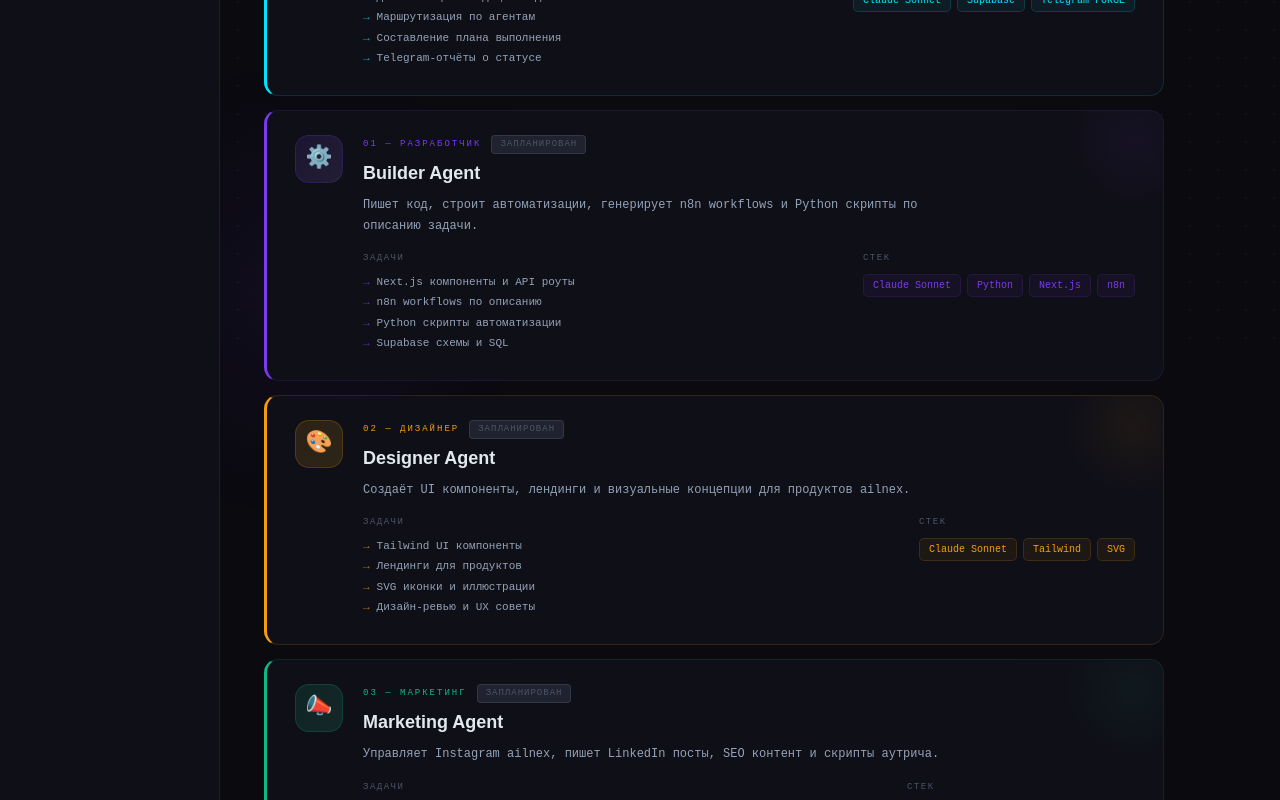
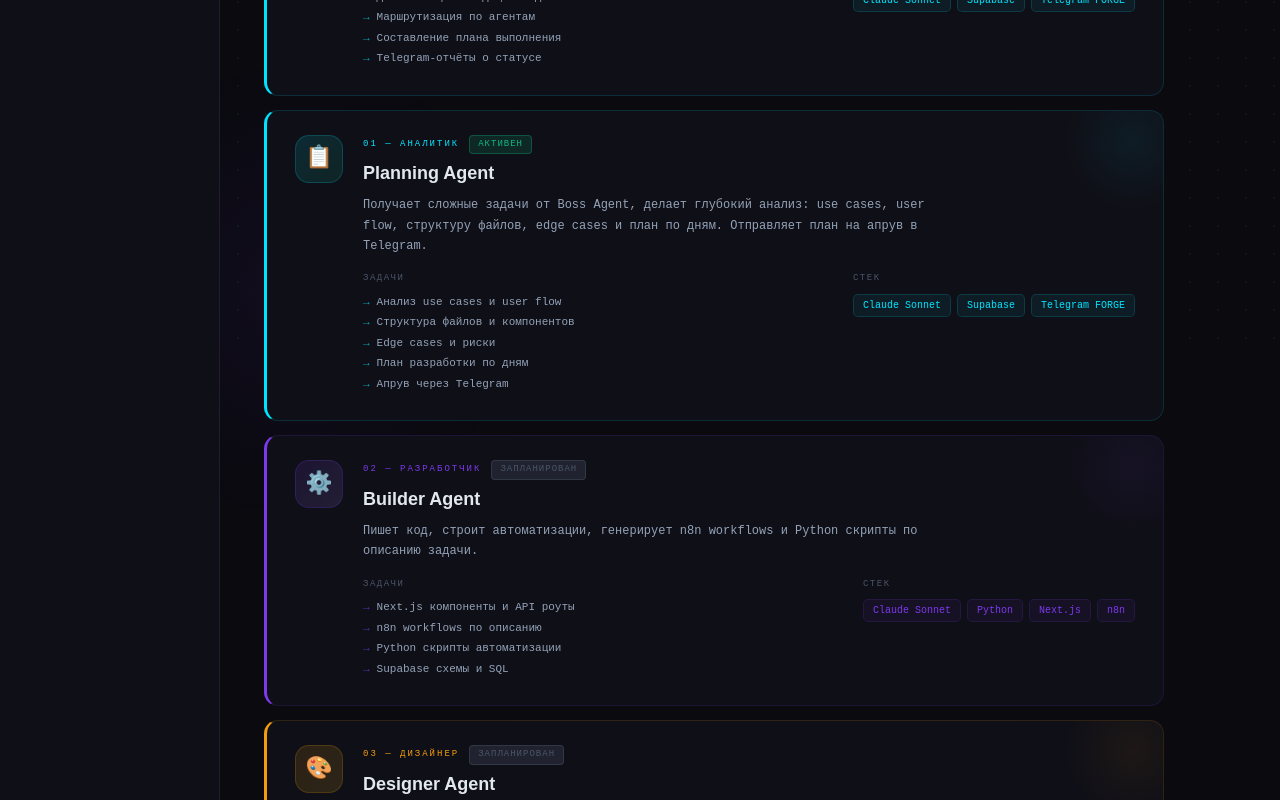
Before and after one commit to chshipkovai-dev/business-os, a Next.js app: page /team in a window 1280 px wide. Shown: the part 460-1260 px from the top of the page. Built offline with nearby package versions, Linux system fonts and the light colour scheme.

Commit message:
feat: add Planning Agent to Team page (5 agents)

```diff
--- a/app/(dashboard)/team/page.tsx
+++ b/app/(dashboard)/team/page.tsx
@@ -34,21 +34,28 @@ export default function TeamPage() {
       stack: ["Claude Sonnet", "Supabase", "Telegram FORGE"],
     },
     {
-      id: "builder", role: "01 — РАЗРАБОТЧИК", name: "Builder Agent", emoji: "⚙️",
+      id: "planning", role: "01 — АНАЛИТИК", name: "Planning Agent", emoji: "📋",
+      color: "#00e5ff", color2: "#10b981", status: "active",
+      desc: "Получает сложные задачи от Boss Agent, делает глубокий анализ: use cases, user flow, структуру файлов, edge cases и план по дням. Отправляет план на апрув в Telegram.",
+      tasks: ["Анализ use cases и user flow", "Структура файлов и компонентов", "Edge cases и риски", "План разработки по дням", "Апрув через Telegram"],
+      stack: ["Claude Sonnet", "Supabase", "Telegram FORGE"],
+    },
+    {
+      id: "builder", role: "02 — РАЗРАБОТЧИК", name: "Builder Agent", emoji: "⚙️",
       color: "#7c3aed", color2: "#a78bfa", status: "planned",
       desc: "Пишет код, строит автоматизации, генерирует n8n workflows и Python скрипты по описанию задачи.",
       tasks: ["Next.js компоненты и API роуты", "n8n workflows по описанию", "Python скрипты автоматизации", "Supabase схемы и SQL"],
       stack: ["Claude Sonnet", "Python", "Next.js", "n8n"],
     },
     {
-      id: "designer", role: "02 — ДИЗАЙНЕР", name: "Designer Agent", emoji: "🎨",
+      id: "designer", role: "03 — ДИЗАЙНЕР", name: "Designer Agent", emoji: "🎨",
       color: "#f59e0b", color2: "#fbbf24", status: "planned",
       desc: "Создаёт UI компоненты, лендинги и визуальные концепции для продуктов ailnex.",
       tasks: ["Tailwind UI компоненты", "Лендинги для продуктов", "SVG иконки и иллюстрации", "Дизайн-ревью и UX советы"],
       stack: ["Claude Sonnet", "Tailwind", "SVG"],
     },
     {
-      id: "marketing", role: "03 — МАРКЕТИНГ", name: "Marketing Agent", emoji: "📣",
+      id: "marketing", role: "04 — МАРКЕТИНГ", name: "Marketing Agent", emoji: "📣",
       color: "#10b981", color2: "#34d399", status: "planned",
       desc: "Управляет Instagram ailnex, пишет LinkedIn посты, SEO контент и скрипты аутрича.",
       tasks: ["Instagram контент-план", "LinkedIn статьи об AI", "SEO страницы ailnex.com", "Email последовательности"],
```
